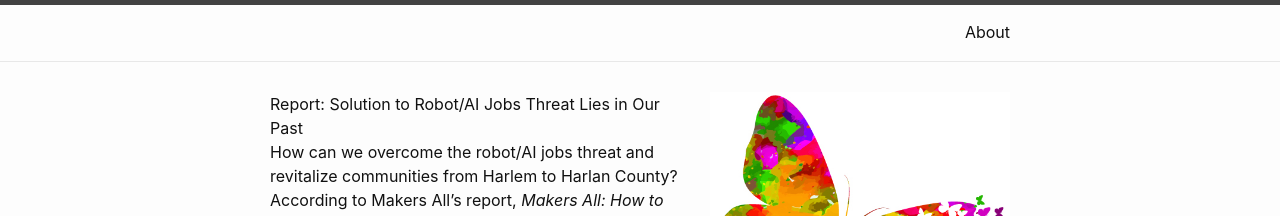
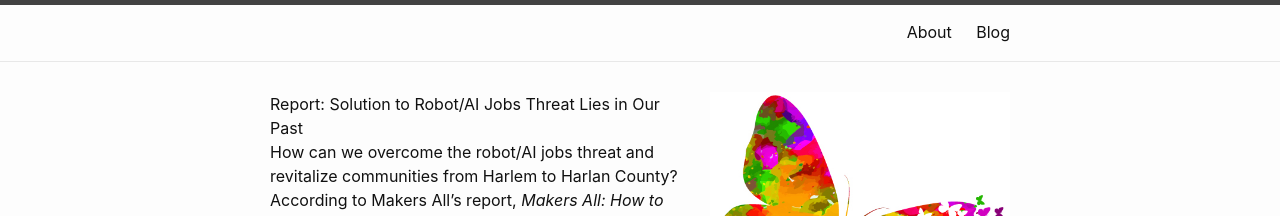
Before and after one commit to makersall/makersall, a Jekyll site: the page built from index.md, in a window 1280 px wide. Shown: the top 216 px of the page. Built offline with Jekyll 4.4.1, drawn with Linux system fonts in a browser that asks for light colours.

Commit message:
Update _config.yml

```diff
--- a/_config.yml
+++ b/_config.yml
@@ -7,3 +7,5 @@ description:  Description of this site
 navigation_links:
   - name: About
     link: 'about/'
+  - name: Blog
+    link: 'blog/'
```
